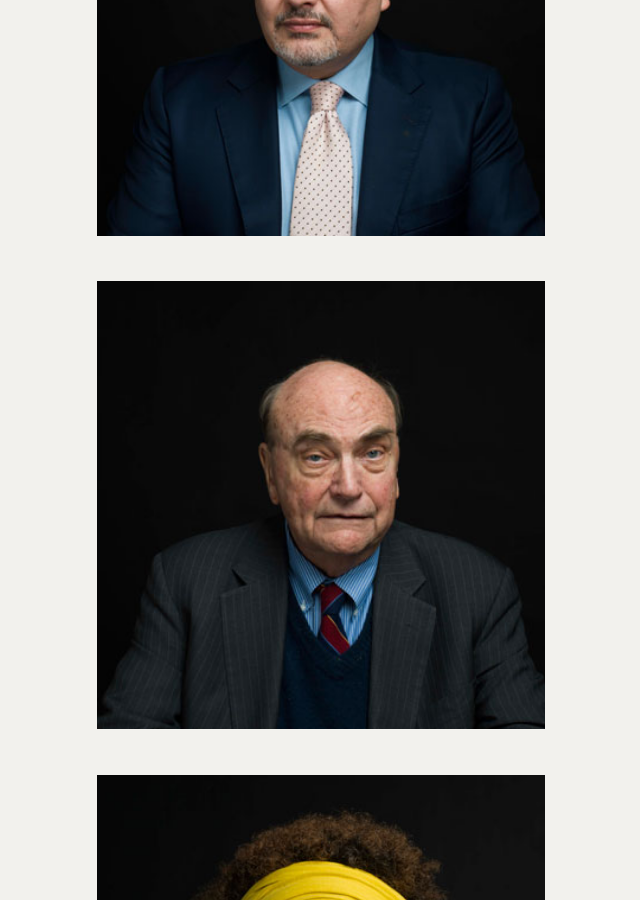
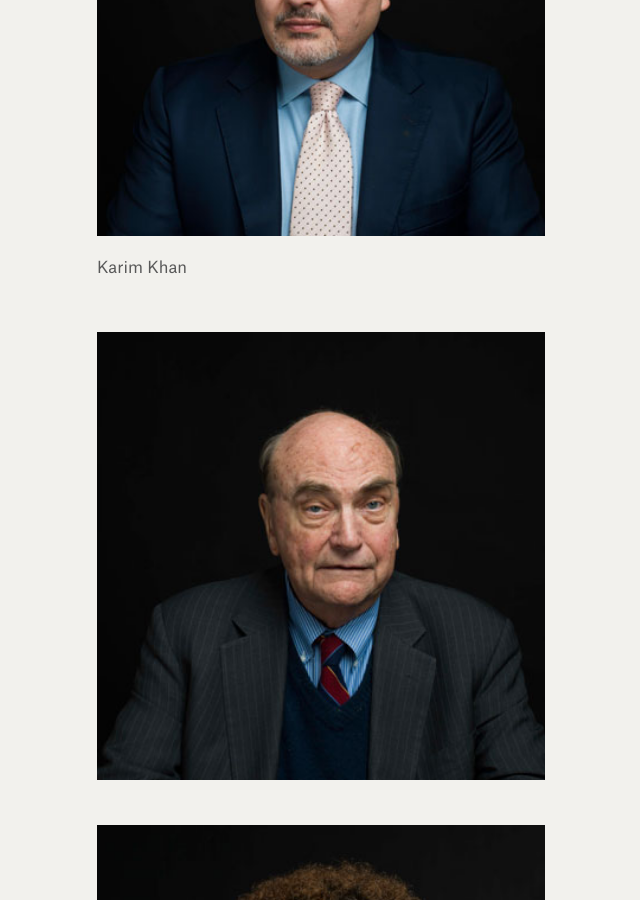
Before and after one commit to weights-and-measures/weights-and-measures.github.io, a Jekyll site: the page built from photographs.html, in a window 1280 px wide and 900 px high, scrolled down 11244 px. Shown: the whole window, without its empty margins (319-959 px from the left). Built offline with Jekyll 4.4.1, drawn with Linux system fonts in a browser that asks for light colours.

Commit message:
Updated D22

```diff
--- a/_photographs/d22.markdown
+++ b/_photographs/d22.markdown
@@ -1,7 +1,9 @@
 ---
-title: d22
+title: Karim Khan
 date: 2016-12-29 17:18:00 Z
 position: 20
 ---
 
 ![karim_khan11.jpg](/uploads/karim_khan11.jpg)
+
+Karim Khan
```
